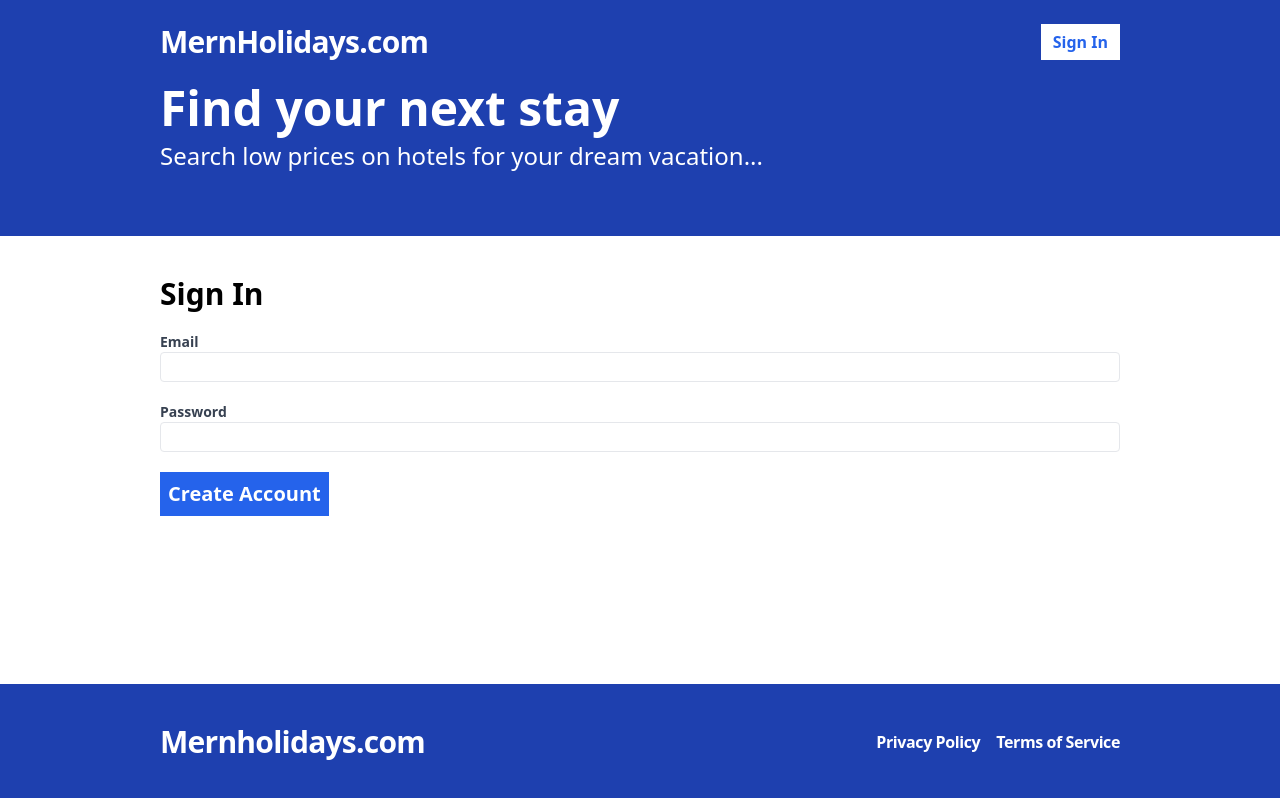
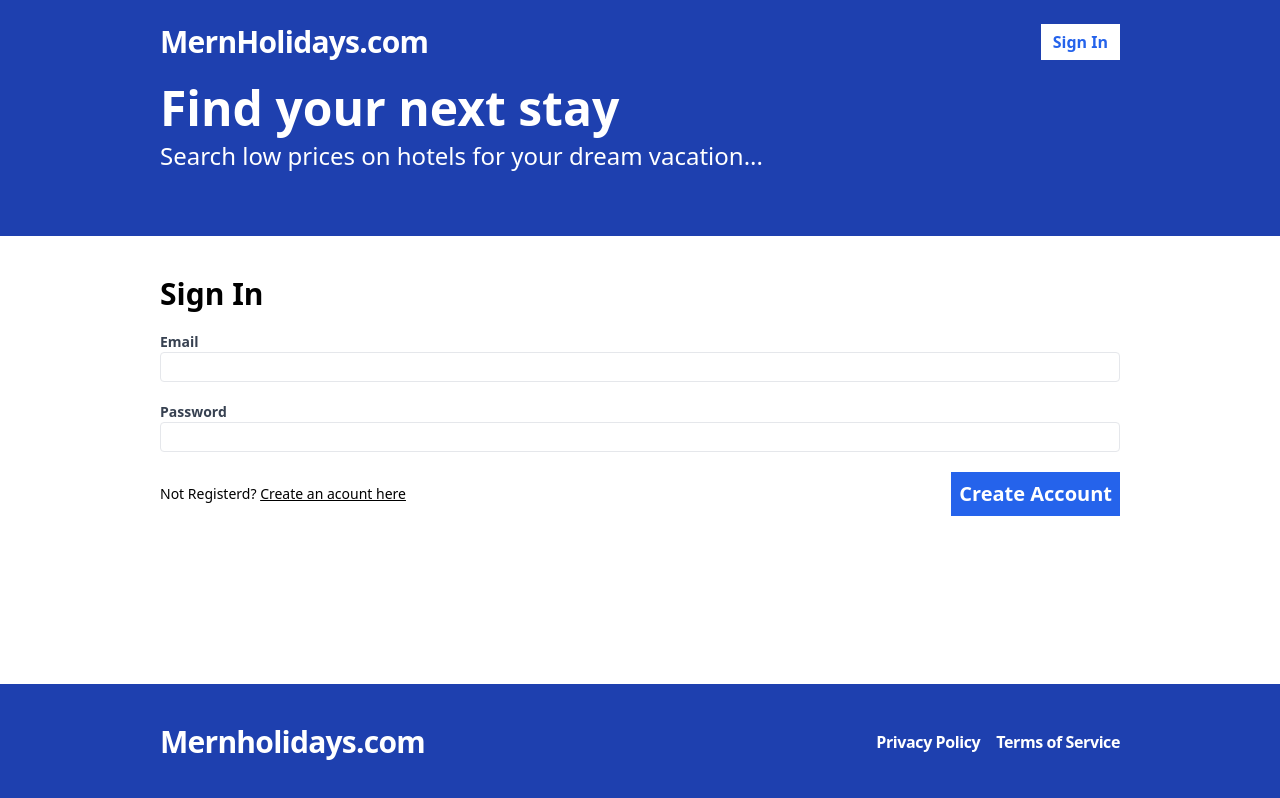
Before and after one commit to TharakaJayz/mern-hotel-booking, a React (Vite) app in the folder client/: page /sign-in in a window 1280 px wide. Built offline with nearby package versions, Linux system fonts and the light colour scheme.

Commit message:
crating e2e testing

```diff
--- a/client/src/components/Header.tsx
+++ b/client/src/components/Header.tsx
@@ -6,7 +6,7 @@ import SignOutButton from './SignOutButton';
 
 
 const Header = () => {
-    const isLoggedIn = useAppSeleter((state:RootState)=> state.user.isLogged);
+    const isLoggedIn = useAppSeleter((state: RootState) => state.user.isLogged);
     return (
         <div className='bg-blue-800 py-6'>
             <div className='container mx-auto flex justify-between'>
@@ -17,11 +17,11 @@ const Header = () => {
 
                 <span className='flex space-x-2'>
                     {isLoggedIn ? <>
-                    <Link to={"/my-bookings"}>My Bookings</Link>
-                    <Link to={"/my-hotels"}>My Hotels</Link>
-                    <SignOutButton/>
+                        <Link className='flex items-center text-white px-3 font-bold hover:bg-blue-600' to={"/my-bookings"}>My Bookings</Link>
+                        <Link className='flex items-center text-white px-3 font-bold hover:bg-blue-600' to={"/my-hotels"}>My Hotels</Link>
+                        <SignOutButton />
 
-                    </> :  <Link to="/sign-in" className='flex bg-white items-center text-blue-600 px-3 font-bold hover:bg-gray-100'>Sign In</Link>}
+                    </> : <Link to="/sign-in" className='flex bg-white items-center text-blue-600 px-3 font-bold hover:bg-gray-100'>Sign In</Link>}
 
                 </span>
             </div>
--- a/client/src/pages/SignIn.tsx
+++ b/client/src/pages/SignIn.tsx
@@ -5,7 +5,7 @@ import * as apiClient from "../api-client";
 import { useAppDispatch } from '../hooks/hooks';
 import { toastActions } from '../store/Toast-slice';
 import { userActions } from '../store/User-slice';
-import { useNavigate } from 'react-router-dom';
+import { Link, useNavigate } from 'react-router-dom';
 
 
 
@@ -15,24 +15,24 @@ export type LoginFormData = {
 }
 
 const SignIn = () => {
-    const { register,handleSubmit,formState:{errors} } = useForm<LoginFormData>();
+    const { register, handleSubmit, formState: { errors } } = useForm<LoginFormData>();
     const dispatch = useAppDispatch();
     const navigation = useNavigate();
 
-    const mutation = useMutation(apiClient.signIn,{
-        onSuccess:()=>{
+    const mutation = useMutation(apiClient.signIn, {
+        onSuccess: () => {
 
             dispatch(toastActions.add({ message: "SignIn successful !", type: "SUCCESS" }));
-            dispatch(userActions.add({isLogged:true}));
+            dispatch(userActions.add({ isLogged: true }));
             navigation("/");
         },
-        onError:(error:Error)=>{
+        onError: (error: Error) => {
 
             dispatch(toastActions.add({ message: error.message, type: "ERROR" }))
         }
     })
 
-    const onSubmit = handleSubmit((data)=>{
+    const onSubmit = handleSubmit((data) => {
 
         mutation.mutate(data);
     })
@@ -53,7 +53,8 @@ const SignIn = () => {
                     <span className="text-red-500">{errors.password.message}</span>
                 )}
             </label>
-            <span>
+            <span className='flex justify-between items-center'>
+                <span className='text-sm  '>Not Registerd? <Link className='hover:text-purple-700 underline' to="/register">Create an acount here</Link></span>
                 <button type="submit" className="bg-blue-600 text-white p-2 font-bold hover:bg-blue-500 text-xl">Create Account</button>
             </span>
 
```
Also changed, not shown: 1 other file (tests, documents, lock files or other folders).
